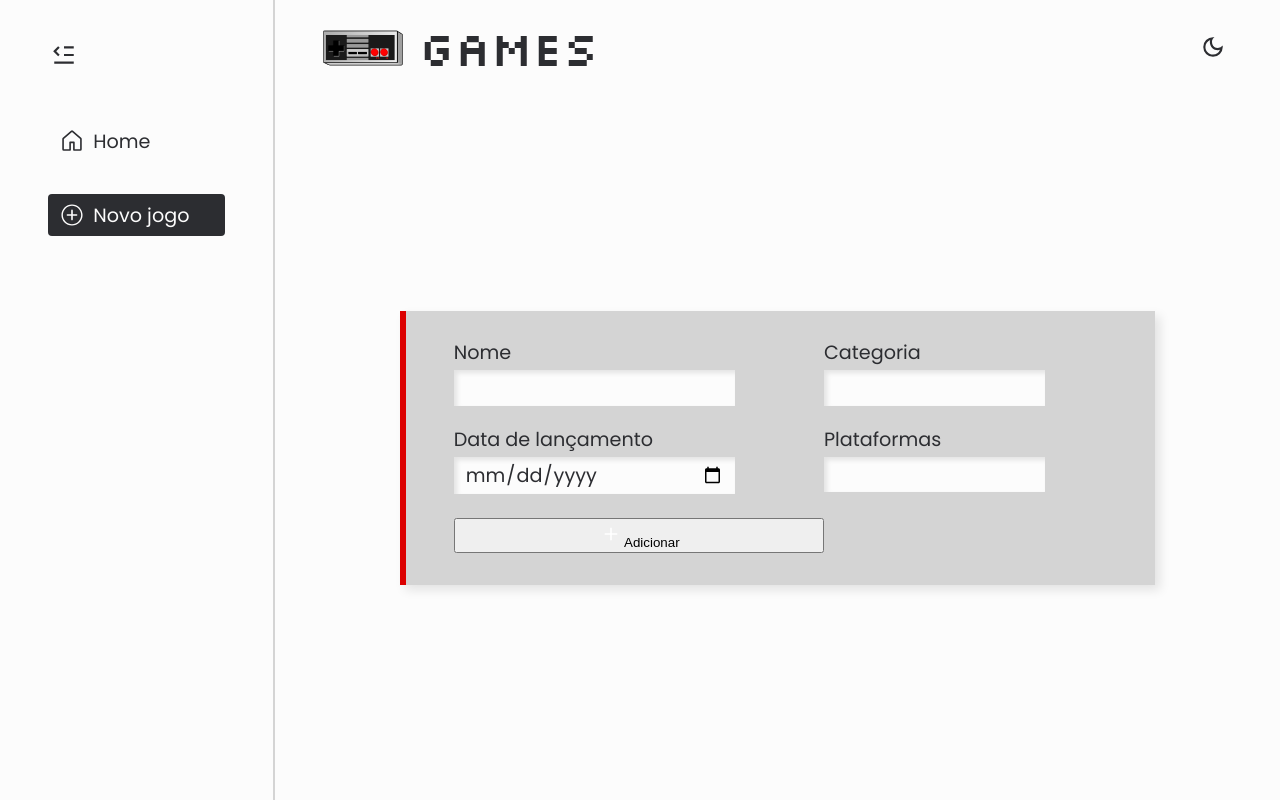
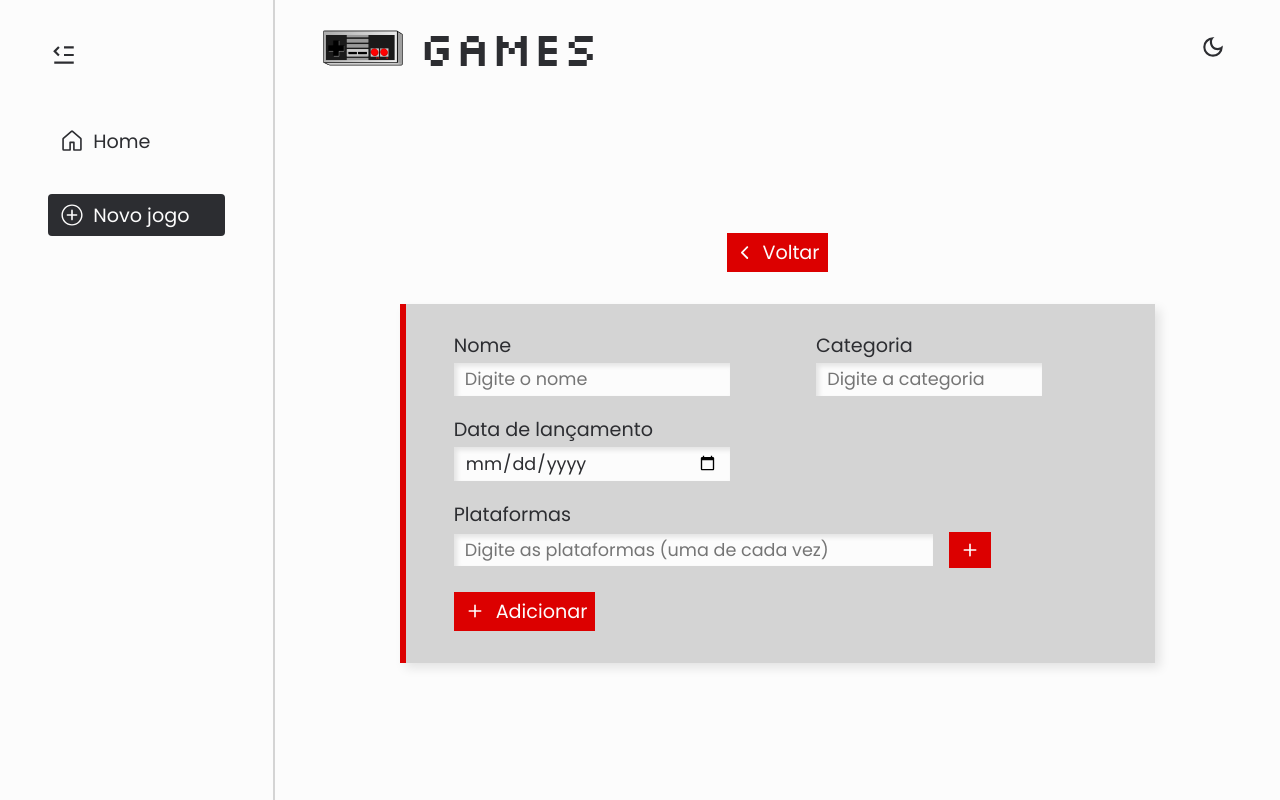
Before and after one commit to leandro-pessoa/catalogo_de_games, a React (Vite) app in the folder frontend/: page /novo-jogo in a window 1280 px wide. Built offline with nearby package versions, Linux system fonts and the light colour scheme.

Commit message:
alterações no formulário e ajustes

```diff
--- /dev/null
+++ b/frontend/src/app/reducers/games.ts
@@ -0,0 +1,37 @@
+// funções e tipagens
+import { createSlice, PayloadAction } from '@reduxjs/toolkit'
+import { RootState } from '../store'
+
+// tipagem dos states
+interface GamesStates {
+    plataforms: string[]
+}
+
+// states
+const initialState: GamesStates = {
+    plataforms: [],
+}
+
+const gamesSlice = createSlice({
+    name: 'games',
+    initialState,
+    reducers: {
+        addPlataform: (state, action: PayloadAction<string>) => {
+            state.plataforms = [...state.plataforms, action.payload]
+        },
+        removePlataform: (state, action: PayloadAction<string>) => {
+            state.plataforms = state.plataforms.filter(
+                (plataform) => plataform !== action.payload,
+            )
+        },
+    },
+})
+
+// export do reducer
+export const gamesReducer = gamesSlice.reducer
+
+// export das actions
+export const { addPlataform, removePlataform } = gamesSlice.actions
+
+// export dos states
+export const selectPlataforms = (state: RootState) => state.games.plataforms
--- a/frontend/src/app/store/index.ts
+++ b/frontend/src/app/store/index.ts
@@ -1,10 +1,12 @@
 // funções
 import { configureStore } from '@reduxjs/toolkit'
 import { appReducer } from '../reducers/app'
+import { gamesReducer } from '../reducers/games'
 
 export const store = configureStore({
     reducer: {
         app: appReducer,
+        games: gamesReducer
     },
 })
 
--- a/frontend/src/components/Button/index.tsx
+++ b/frontend/src/components/Button/index.tsx
@@ -1,5 +1,8 @@
 // componentes
 import StyledButton from './styles'
+
+// variáveis
+import { variables } from '@/variables'
 
 // tipagem dos props
 interface ButtonProps {
@@ -7,14 +10,20 @@ interface ButtonProps {
         | React.ReactElement
         | React.ReactElement[]
         | string
-        | (string | React.ReactElement)
-    onClick: () => void
-    type: 'button' | 'submit'
+        | (string | React.ReactElement)[]
+    onClick?: () => void
+    type?: 'button' | 'submit'
+    bgColor?: string
 }
 
-const Button = ({ children, onClick, type = 'button' }: ButtonProps) => {
+const Button = ({
+    children,
+    onClick,
+    type = 'button',
+    bgColor = variables.red,
+}: ButtonProps) => {
     return (
-        <StyledButton onClick={onClick} type={type}>
+        <StyledButton onClick={onClick} type={type} $bgColor={bgColor}>
             {children}
         </StyledButton>
     )
--- a/frontend/src/components/Button/styles.ts
+++ b/frontend/src/components/Button/styles.ts
@@ -4,17 +4,21 @@ import styled from 'styled-components'
 // variáveis
 import { variables, flex } from '@/variables'
 
-const StyledButton = styled.button`
+// tipagem dos props
+interface ButtonProps {
+    readonly $bgColor: string
+}
+
+const StyledButton = styled.button<ButtonProps>`
     ${flex('row', 'auto', 'center', '.5rem')}
     width: max-content;
-    background-color: ${variables.red};
+    background-color: ${(props) => props.$bgColor};
     font-family: ${variables.primaryFont};
     font-size: 1.2rem;
     color: ${variables.white};
     border: none;
     padding: 0.3rem 0.5rem;
     transition: 0.1s;
-    margin-top: 1rem;
 
     &:hover {
         cursor: pointer;
--- a/frontend/src/components/GlobalStyles/index.ts
+++ b/frontend/src/components/GlobalStyles/index.ts
@@ -3,9 +3,6 @@ import { createGlobalStyle } from 'styled-components'
 
 // variáveis
 import { variables } from '@/variables'
-
-// imagens
-import backgroundImg from '/images/background.png'
 
 const GlobalStyles = createGlobalStyle`
     html, body, div, span, applet, object, iframe,
@@ -36,8 +33,6 @@ const GlobalStyles = createGlobalStyle`
     body {
         line-height: 1;
         font-family: ${variables.primaryFont};
-        /* background: url(${backgroundImg}) no-repeat center;
-        background-size: cover; */
         height: 100vh;
         background-color: ${(props) => props.theme.colors.backgroundColor};
         color: ${(props) => props.theme.colors.fontColor};
--- a/frontend/src/components/Nav/styles.ts
+++ b/frontend/src/components/Nav/styles.ts
@@ -52,6 +52,7 @@ const StyledNav = styled.nav<NavProps>`
     @media (max-width: ${variables.tablet}) {
         padding: 1rem;
         width: auto;
+        height: calc(100vh - 2rem);
 
         .nav__menu-btn {
             display: none;
@@ -65,7 +66,9 @@ const StyledNav = styled.nav<NavProps>`
         left: 0;
         border-right: none;
         border-top: 2px solid ${(props) => props.theme.colors.borderColor};
-        padding: .5rem ;
+        padding: .5rem;
+        z-index: 10;
+        background-color: ${(props) => props.theme.colors.backgroundColor};
 
         div {
             display: none;
--- /dev/null
+++ b/frontend/src/pages/NewGame/AddForm/Plataforms/PlataformsList/index.tsx
@@ -0,0 +1,25 @@
+// funções
+import { useAppSelector } from "@/app/hooks"
+
+// componentes
+import StyledUl from "./styles"
+
+// states globais
+import { selectPlataforms } from "@/app/reducers/games"
+
+const PlataformsList = () => {
+    // states globais
+    const plataforms = useAppSelector(selectPlataforms)
+
+    return (
+        <StyledUl>
+            {
+                plataforms.map((plataform) =>
+                    <li key={plataform}>{plataform}</li>
+                )
+            }
+        </StyledUl>
+    )
+}
+
+export default PlataformsList
--- /dev/null
+++ b/frontend/src/pages/NewGame/AddForm/Plataforms/PlataformsList/styles.ts
@@ -0,0 +1,8 @@
+// funções
+import styled from "styled-components";
+
+const StyledUl = styled.ul`
+
+`
+
+export default StyledUl
--- /dev/null
+++ b/frontend/src/pages/NewGame/AddForm/Plataforms/index.tsx
@@ -0,0 +1,54 @@
+// funções
+import iconsParams from '@/utils/iconsParams'
+import { useAppDispatch, useAppSelector } from '@/app/hooks'
+import { useState } from 'react'
+
+// componentes
+import Button from "@/components/Button"
+import PlataformsList from './PlataformsList'
+
+// ícones
+import { IoIosAdd } from 'react-icons/io'
+
+// actions e states globais
+import { addPlataform, selectPlataforms } from '@/app/reducers/games'
+
+const Plataforms = () => {
+    // states globais
+    const dispatch = useAppDispatch()
+    const plataforms = useAppSelector(selectPlataforms)
+
+    // states
+    const [plataform, setPlataform] = useState<string>('')
+
+    // handle para adicionar plataforma
+    const addHandle = () => {
+        if(!plataforms.includes(plataform)) {
+            dispatch(addPlataform(plataform))
+            setPlataform('')
+        }
+    }
+
+    return (
+        <div className='form__plataforms-container'>
+            <label htmlFor='plataforms'>Plataformas</label>
+            <div>
+                <input
+                    type='text'
+                    id='plataforms'
+                    autoComplete='off'
+                    maxLength={20}
+                    placeholder='Digite as plataformas (uma de cada vez)'
+                    value={plataform}
+                    onChange={(e) => setPlataform(e.target.value)}
+                />
+                <Button onClick={() => addHandle()}>
+                    <IoIosAdd {...iconsParams('dark')} />
+                </Button>
+            </div>
+            <PlataformsList />
+        </div>
+    )
+}
+
+export default Plataforms
--- a/frontend/src/pages/NewGame/AddForm/index.tsx
+++ b/frontend/src/pages/NewGame/AddForm/index.tsx
@@ -1,15 +1,22 @@
 // funções
 import iconsParams from '@/utils/iconsParams'
+import React, { useState } from 'react'
 
 // componentes
-import React from 'react'
 import StyledForm from './styles'
+import Button from '@/components/Button'
+import Plataforms from './Plataforms'
 
 // ícones
 import { IoIosAdd } from 'react-icons/io'
 
 const AddForm = () => {
+    // states
+    const [name, setName] = useState<string>('')
+    const [category, setCategory] = useState<string>('')
+    const [date, setDate] = useState<string>('')
 
+    // handle do formulário
     const submitHandle = (e: React.FormEvent<HTMLFormElement>) => {
         e.preventDefault()
     }
@@ -18,24 +25,45 @@ const AddForm = () => {
         <StyledForm onSubmit={submitHandle}>
             <div>
                 <label htmlFor='name'>Nome</label>
-                <input type='text' id='name' autoComplete='off' />
+                <input
+                    type='text'
+                    id='name'
+                    autoComplete='off'
+                    maxLength={20}
+                    placeholder='Digite o nome'
+                    value={name}
+                    onChange={(e) => setName(e.target.value)}
+                />
             </div>
             <div>
                 <label htmlFor='category'>Categoria</label>
-                <input type='text' id='category' autoComplete='off' />
+                <input
+                    type='text'
+                    id='category'
+                    autoComplete='off'
+                    maxLength={20}
+                    placeholder='Digite a categoria'
+                    value={category}
+                    onChange={(e) => setCategory(e.target.value)}
+                />
             </div>
             <div>
                 <label htmlFor='publish'>Data de lançamento</label>
-                <input type='date' id='publish' autoComplete='off' />
+                <input
+                    type='date'
+                    id='publish'
+                    autoComplete='off'
+                    value={date}
+                    onChange={(e) => setDate(e.target.value)}
+                />
             </div>
-            <div>
-                <label htmlFor='plataforms'>Plataformas</label>
-                <input type='text' id='plataforms' autoComplete='off' />
+            <Plataforms />
+            <div className='form__btn-container'>
+                <Button type='submit'>
+                    <IoIosAdd {...iconsParams('dark')} />
+                    Adicionar
+                </Button>
             </div>
-            <button type='submit'>
-                <IoIosAdd {...iconsParams('dark')}/>
-                Adicionar
-            </button>
         </StyledForm>
     )
 }
--- a/frontend/src/pages/NewGame/AddForm/styles.ts
+++ b/frontend/src/pages/NewGame/AddForm/styles.ts
@@ -2,7 +2,7 @@
 import styled from 'styled-components'
 
 // variáveis
-import { variables } from '@/variables'
+import { flex, variables } from '@/variables'
 
 const StyledForm = styled.form`
     display: grid;
@@ -24,7 +24,7 @@ const StyledForm = styled.form`
         input {
             background-color: ${(props) => props.theme.colors.backgroundColor};
             border: none;
-            font-size: 1.2rem;
+            font-size: 1.1rem;
             color: ${(props) => props.theme.colors.fontColor};
             font-family: ${variables.primaryFont};
             box-shadow: inset 3px 3px 5px rgba(0, 0, 0, 0.1);
@@ -36,6 +36,18 @@ const StyledForm = styled.form`
             }
         }
     }
+
+    .form__plataforms-container {
+        grid-column: 1 / 3;
+
+        div {
+            ${flex('row', 'auto', 'center', '1rem')}
+        }
+    }
+
+    .form__btn-container {
+        grid-column: 1 / 3;
+    }
 `
 
 export default StyledForm
--- a/frontend/src/pages/NewGame/index.tsx
+++ b/frontend/src/pages/NewGame/index.tsx
@@ -1,10 +1,24 @@
+// funções
+import { useNavigate } from 'react-router-dom'
+
 // componentes
 import Container from '@/components/Container'
 import AddForm from './AddForm'
+import Button from '@/components/Button'
+
+// ícones
+import { IoIosArrowBack } from 'react-icons/io'
 
 const NewGame = () => {
+    // função de navegação
+    const navigate = useNavigate()
+
     return (
         <Container>
+            <Button onClick={() => navigate(-1)}>
+                <IoIosArrowBack />
+                Voltar
+            </Button>
             <AddForm />
         </Container>
     )
```
